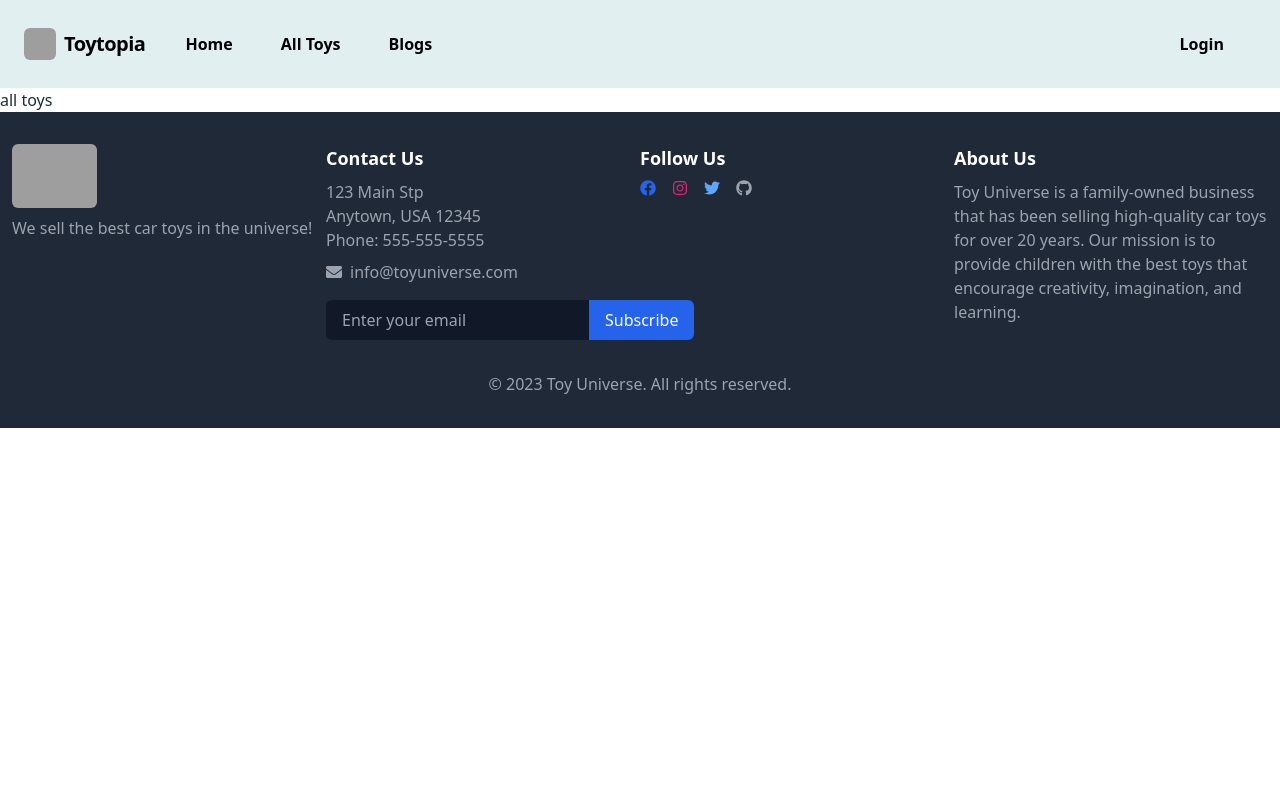
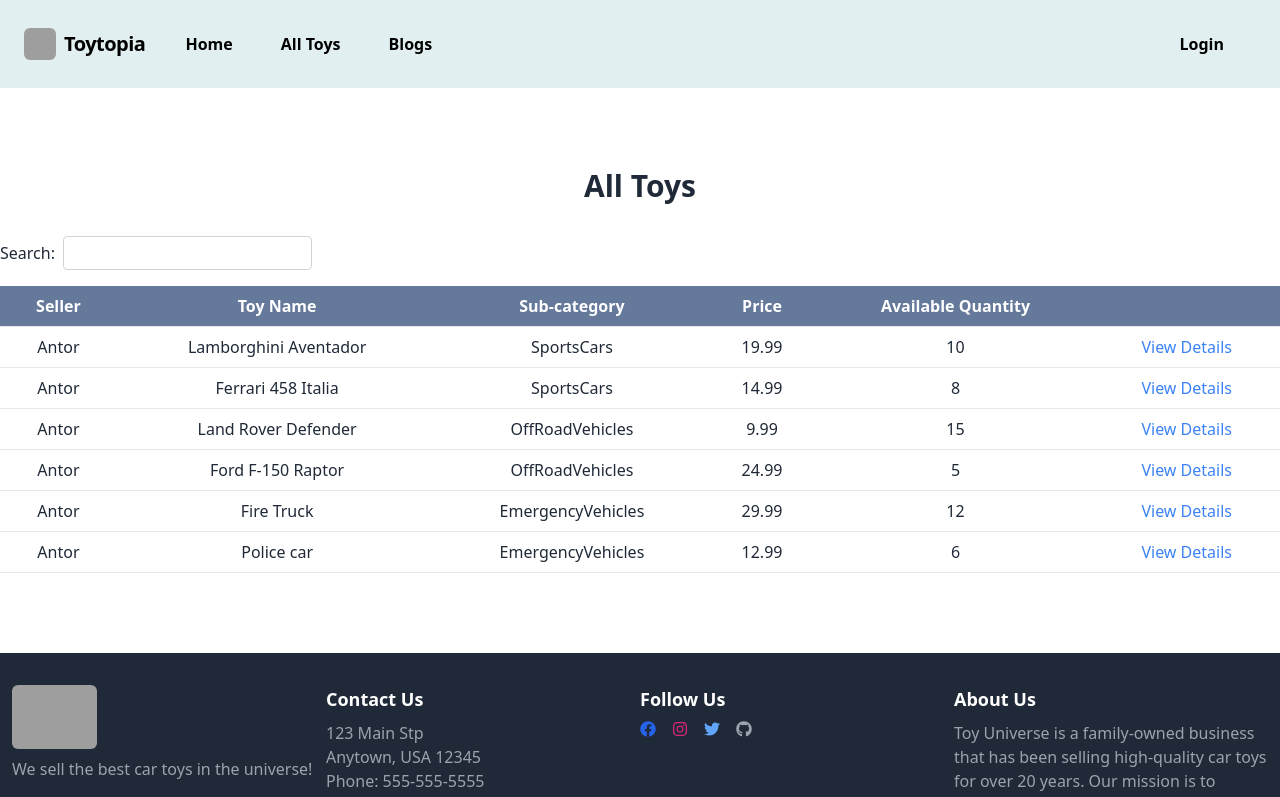
Before and after one commit to Antor-094/Toy-universe, a React (Vite) app: page /allToys in a window 1280 px wide. Shown: the top 797 px of the page. Built offline with nearby package versions, Linux system fonts and the light colour scheme; no server answers; grey boxes are pictures that could not be loaded.

Commit message:
All toy section added with table and view details page is private

```diff
--- a/public/category.json
+++ b/public/category.json
@@ -5,7 +5,11 @@
     "image": "https://i.ibb.co/1721F3X/Yellow-Die-cast-Toy.webp",
     "price": 19.99,
     "rating": 4.5,
-    "category": "SportsCars"
+    "category": "SportsCars",
+    "seller": "Antor",
+    "seller_email": "antor@gmail.com",
+    "quantity": 10,
+    "description": "The Lamborghini Aventador is a high-performance sports car known for its sleek design and powerful engine. It's a popular choice among car enthusiasts."
   },
   {
     "id": 2,
@@ -13,7 +17,11 @@
     "image": "https://i.ibb.co/gWCHX84/pexels-mike-bird-102977.jpg",
     "price": 14.99,
     "rating": 4.2,
-    "category": "SportsCars"
+    "category": "SportsCars",
+    "seller": "Antor",
+    "seller_email": "antor@gmail.com",
+    "quantity": 8,
+    "description": "The Ferrari 458 Italia is a stunning sports car that combines elegance and performance. It's known for its exceptional handling and powerful engine."
   },
   {
     "id": 3,
@@ -21,7 +29,11 @@
     "image": "https://i.ibb.co/Tv8yVrX/Fullscreen-capture-2182021-23732-PM-87920.jpg",
     "price": 9.99,
     "rating": 4.8,
-    "category": "OffRoadVehicles"
+    "category": "OffRoadVehicles",
+    "seller": "Antor",
+    "seller_email": "antor@gmail.com",
+    "quantity": 15,
+    "description": "The Land Rover Defender is a rugged off-road vehicle built for adventure. It's known for its durability, versatility, and off-road capabilities."
   },
   {
     "id": 4,
@@ -29,7 +41,11 @@
     "image": "https://i.ibb.co/xF65H6P/Yellow-and-Black-Muscle-Car.webp",
     "price": 24.99,
     "rating": 4.6,
-    "category": "OffRoadVehicles"
+    "category": "OffRoadVehicles",
+    "seller": "Antor",
+    "seller_email": "antor@gmail.com",
+    "quantity": 5,
+    "description": "The Ford F-150 Raptor is a powerful pickup truck designed for off-road performance. It features a robust suspension, advanced off-road technologies, and a commanding presence."
   },
   {
     "id": 5,
@@ -37,7 +53,11 @@
     "image": "https://i.ibb.co/0s5ZGQn/New-Design-24-V-Kids-Fire-Truck-Ride-on-Car-Toy.jpg",
     "price": 29.99,
     "rating": 4.9,
-    "category": "EmergencyVehicles"
+    "category": "EmergencyVehicles",
+    "seller": "Antor",
+    "seller_email": "antor@gmail.com",
+    "quantity": 12,
+    "description": "The Fire Truck is an essential emergency vehicle used by firefighters to extinguish fires and provide rescue services. It's equipped with special firefighting equipment and tools."
   },
   {
     "id": 6,
@@ -45,6 +65,10 @@
     "image": "https://i.ibb.co/kmskdbK/blacks-tobbi-kid-cars-th17t0638-64-600.webp",
     "price": 12.99,
     "rating": 4.4,
-    "category": "EmergencyVehicles"
+    "category": "EmergencyVehicles",
+    "seller": "Antor",
+    "seller_email": "antor@gmail.com",
+    "quantity": 6,
+    "description": "The Police car is a law enforcement vehicle used by police departments to maintain law and order. It's equipped with sirens, lights, and other necessary equipment for police operations."
   }
 ]
--- a/src/Pages/AllToys/AllToys.jsx
+++ b/src/Pages/AllToys/AllToys.jsx
@@ -1,11 +1,87 @@
-// import React from 'react';
+import { useState, useEffect, useContext } from "react";
+import { useNavigate } from "react-router-dom";
+import Swal from "sweetalert2";
+import { AuthContext } from "../../Provider/AuthProvider";
 
 const AllToys = () => {
-    return (
-        <div>
-            all toys
+  const [toys, setToys] = useState([]);
+  const [searchTerm, setSearchTerm] = useState("");
+  const navigate = useNavigate()
+  const {user} = useContext(AuthContext)
+  const IsUserLoggedIn=(id)=>{
+    if(user){
+      navigate(`/toy/${id}`)
+    }else{
+      Swal.fire({
+        icon: "error",
+        text: "You have to login first",
+      });
+      navigate(`/toy/${id}`);
+    }
+    }
+  useEffect(() => {
+    fetch("category.json")
+      .then((response) => response.json())
+      .then((data) => setToys(data))
+      .catch((error) => console.log(error));
+  }, []);
+
+  const handleSearch = (event) => {
+    setSearchTerm(event.target.value);
+  };
+
+  const filteredToys = toys.filter((toy) =>
+    toy.name.toLowerCase().includes(searchTerm.toLowerCase())
+  );
+
+
+  return (
+    <div className="container my-12 mx-auto py-8">
+      <h1 className="text-3xl font-bold text-center mb-8">All Toys</h1>
+      <div className="overflow-x-auto">
+        <div className="mb-4">
+          <label htmlFor="search" className="mr-2">
+            Search:
+          </label>
+          <input
+            type="text"
+            id="search"
+            value={searchTerm}
+            onChange={handleSearch}
+            className="px-2 py-1 border border-gray-300 rounded"
+          />
         </div>
-    );
+        <table className="min-w-full bg-white">
+          <thead>
+            <tr>
+              <th className="py-2 px-4 border-b bg-[#65799b] text-white">Seller</th>
+              <th className="py-2 px-4 border-b bg-[#65799b] text-white">Toy Name</th>
+              <th className="py-2 px-4 border-b bg-[#65799b] text-white">Sub-category</th>
+              <th className="py-2 px-4 border-b bg-[#65799b] text-white">Price</th>
+              <th className="py-2 px-4 border-b bg-[#65799b] text-white">Available Quantity</th>
+              <th className="py-2 px-4 border-b bg-[#65799b] text-white"></th>
+            </tr>
+          </thead>
+          <tbody>
+            {filteredToys.map((toy) => (
+              <tr className="text-center" key={toy.id}>
+                <td className="py-2 px-4 border-b">{toy.seller}</td>
+                <td className="py-2 px-4 border-b">{toy.name}</td>
+                <td className="py-2 px-4 border-b">{toy.category}</td>
+                <td className="py-2 px-4 border-b">{toy.price}</td>
+                <td className="py-2 px-4 border-b">{toy.quantity}</td>
+                <td className="py-2 px-4 border-b">
+                  <button onClick={()=>IsUserLoggedIn(toy.id)} className="text-blue-500 font-medium">
+                    View Details
+                  </button>
+                </td>
+              </tr>
+            ))}
+          </tbody>
+        </table>
+      </div>
+    </div>
+  );
 };
 
 export default AllToys;
--- a/src/Pages/Blog/Blog.jsx
+++ b/src/Pages/Blog/Blog.jsx
@@ -1,7 +1,7 @@
 /* eslint-disable react/no-unescaped-entities */
 const Blog = () => {
   return (
-    <div className="p-2 grid grid-cols-1 gap-3">
+    <div className="p-2 md:w-[70%] mx-auto grid grid-cols-1 gap-3">
       <div className="card w-full bg-base-100 shadow-xl">
         <div className="card-body">
           <h2 className="card-title">
--- a/src/Pages/Home/Category/OffRoadVehicles.jsx
+++ b/src/Pages/Home/Category/OffRoadVehicles.jsx
@@ -8,15 +8,15 @@
 const OffRoadVehicles = ({ toy }) => {
   const navigate = useNavigate()
   const {user} = useContext(AuthContext)
-  const IsUserLoggedIn=()=>{
+  const IsUserLoggedIn=(id)=>{
     if(user){
-      navigate(`/toy/${toy.id}`)
+      navigate(`/toy/${id}`)
     }else{
       Swal.fire({
         icon: "error",
         text: "You have to login first",
       });
-      navigate(`/toy/${toy.id}`);
+      navigate(`/toy/${id}`);
     }
     }
   return (
@@ -33,7 +33,7 @@
       <Rating style={{ maxWidth: 100 }} value={toy.rating} readOnly />
     </p>
     <div className="card-actions flex justify-end">
-    <button onClick={IsUserLoggedIn}  className="btn btn-outline normal-case text-[#65799b] hover:bg-[#65799b] hover:text-white transition-colors duration-300">
+    <button onClick={()=>IsUserLoggedIn(toy.id)}  className="btn btn-outline normal-case text-[#65799b] hover:bg-[#65799b] hover:text-white transition-colors duration-300">
               View Details
             </button>
     </div>
--- a/src/Pages/Home/Category/SportsCars.jsx
+++ b/src/Pages/Home/Category/SportsCars.jsx
@@ -9,15 +9,15 @@
 const SportsCars = ({ toy }) => {
   const navigate = useNavigate()
   const {user} = useContext(AuthContext)
-  const IsUserLoggedIn=()=>{
+  const IsUserLoggedIn=(id)=>{
     if(user){
-      navigate(`/toy/${toy.id}`)
+      navigate(`/toy/${id}`)
     }else{
       Swal.fire({
         icon: "error",
         text: "You have to login first",
       });
-      navigate(`/toy/${toy.id}`);
+      navigate(`/toy/${id}`);
     }
     }
 
@@ -42,7 +42,7 @@
           </p>
           <div className="card-actions flex justify-end">
 
-            <button onClick={IsUserLoggedIn}  className="btn btn-outline normal-case text-[#65799b] hover:bg-[#65799b] hover:text-white transition-colors duration-300">
+            <button onClick={()=>IsUserLoggedIn(toy.id)}  className="btn btn-outline normal-case text-[#65799b] hover:bg-[#65799b] hover:text-white transition-colors duration-300">
               View Details
             </button>
 
--- a/src/Pages/Home/Testimonial/SinglePerson.jsx
+++ b/src/Pages/Home/Testimonial/SinglePerson.jsx
@@ -4,7 +4,7 @@
   const { image, name, role, description } = team;
 
   return (
-    <div className="card md:w-[400px] bg-base-100 shadow-xl hover:shadow-2xl transition duration-500 ease-in-out transform hover:-translate-y-1 hover:scale-105">
+    <div className="card md:w-[400px] bg-base-100 shadow-xl hover:shadow-2xl ">
       <figure className="px-10 pt-10">
         <img src={image} alt="Team Member" className="rounded-xl w-full h-[300px]" />
       </figure>
--- a/src/Pages/Shared/Navbar.jsx
+++ b/src/Pages/Shared/Navbar.jsx
@@ -54,7 +54,7 @@
             Home
           </Link>
           <Link
-            to="/all-toys"
+            to="/allToys"
             className="block mt-4 lg:inline-block lg:mt-0 font-semibold text-black mr-4 hover:bg-[#b6d5e1] transition duration-300 ease-in-out py-2 px-4 rounded-md"
           >
             All Toys
@@ -62,13 +62,13 @@
           {user ? (
             <>
               <Link
-                to="/my-toys"
+                to="/myToys"
                 className="block mt-4 lg:inline-block lg:mt-0 font-semibold text-black mr-4 hover:bg-[#b6d5e1] transition duration-300 ease-in-out py-2 px-4 rounded-md"
               >
                 My Toys
               </Link>
               <Link
-                to="/add-toy"
+                to="/addToys"
                 className="block mt-4 lg:inline-block lg:mt-0 font-semibold text-black mr-4 hover:bg-[#b6d5e1] transition-300 ease-in-out py-2 px-4 rounded-md"
               >
                 Add A Toy
```
Also changed, not shown: src/Pages/Home/Category/EmergencyVehicles.jsx (+7 -10 lines).
